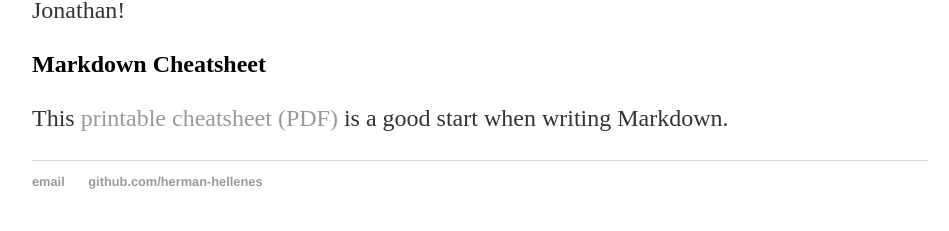
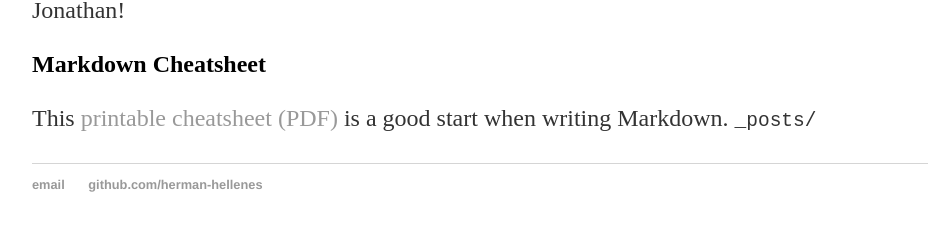
Before and after one commit to herman-hellenes/herman-hellenes.github.io, a Jekyll site: the page built from development/index.html, in a window 1280 px wide. Shown: the part 468-699 px from the top of the page, without its empty margins (160-1109 px from the left). Built offline with Jekyll 4.4.1, drawn with Linux system fonts in a browser that asks for light colours.

Commit message:
Update index.html

```diff
--- a/development/index.html
+++ b/development/index.html
@@ -14,7 +14,8 @@ title: Web Development Resources for N00bs
   with its main features, so thanks a lot Jonathan!</p>
 
   <h2>Markdown Cheatsheet</h2>
-  <p>This <a href="http://packetlife.net/media/library/16/Markdown.pdf">printable cheatsheet (PDF)</a> is a good start when writing Markdown.</p>
+  <p>This <a href="http://packetlife.net/media/library/16/Markdown.pdf">printable cheatsheet (PDF)</a> is a good start when
+	  writing Markdown. <code>_posts/</code> </p>
 
 
 
```
